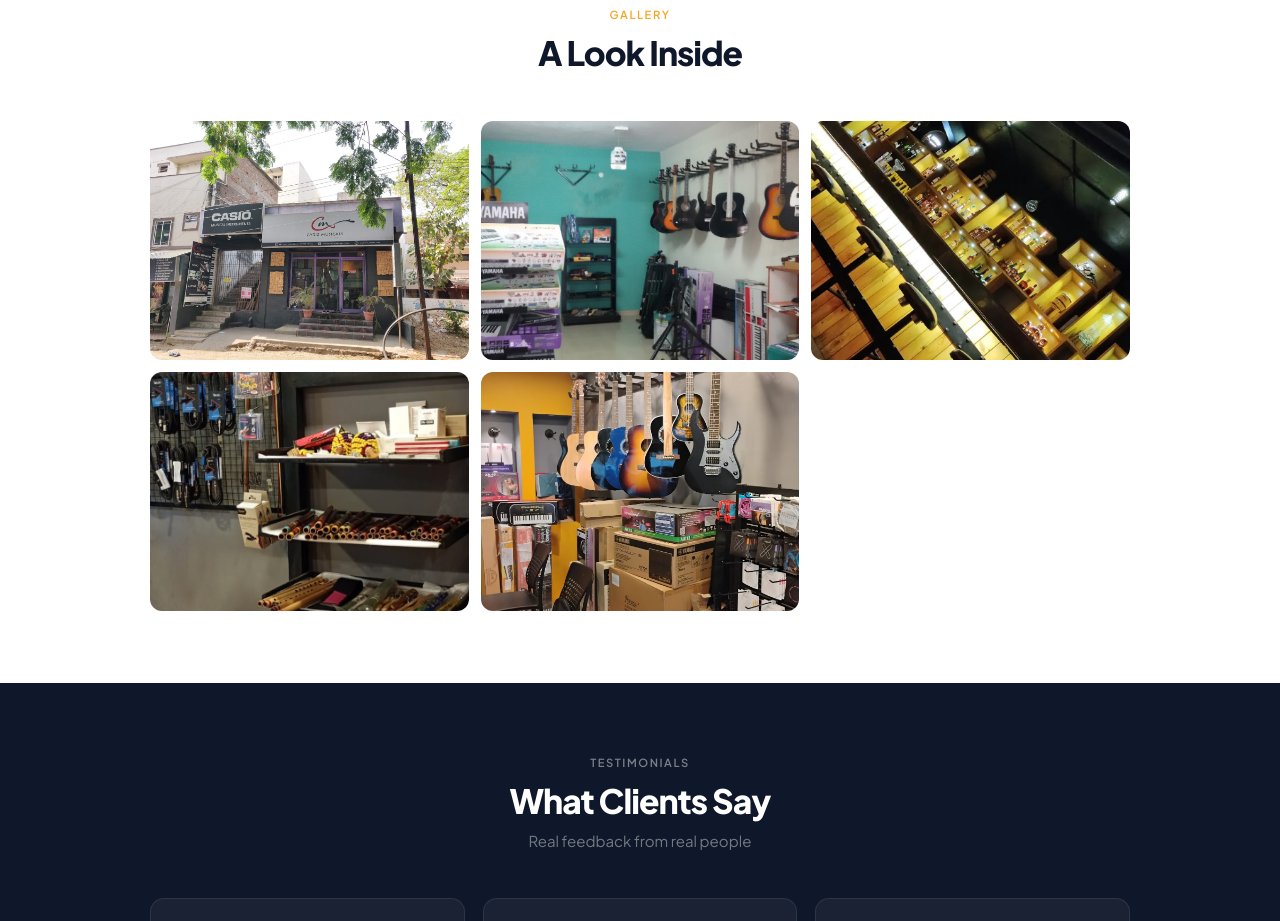
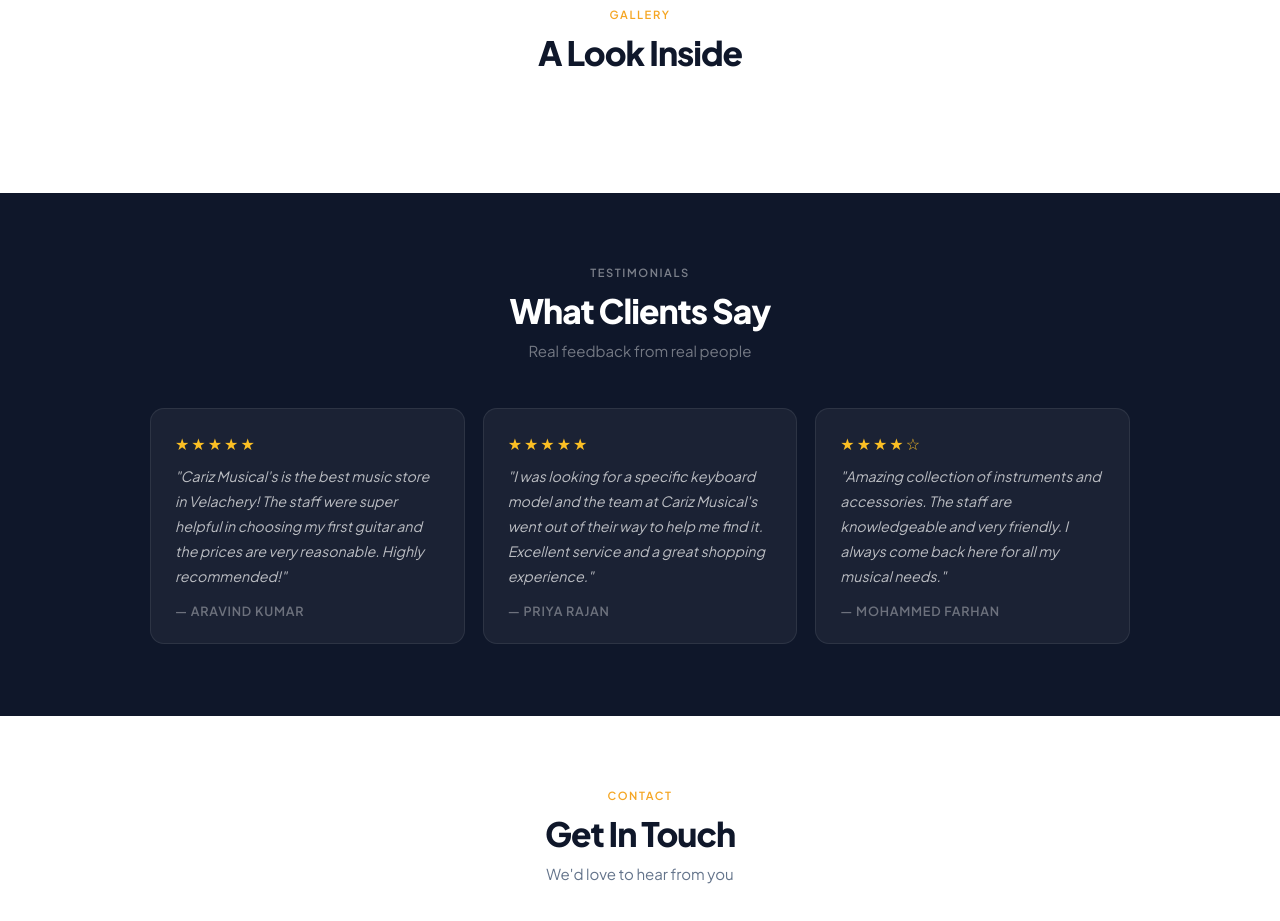
Before and after one commit to paidpromoaiglobal/biz-chijqb7p4fdujorp2mehaqrbyy, a plain HTML site: page index.html in a window 1280 px wide. Shown: the part 2900-3821 px from the top of the page. Drawn offline with Linux system fonts and the light colour scheme.

Commit message:
Remove all images from gallery

```diff
--- a/index.html
+++ b/index.html
@@ -189,7 +189,7 @@ footer{background:#020617;color:#334155;padding:28px 5vw;text-align:center;font-
   </div>
 </div>
 
-<section><div class="container"><div class="sec-center" data-r><p class="sec-eyebrow">Gallery</p><h2 class="sec-h2">A Look Inside</h2></div><div class="gallery-grid"><img src="./img/photo-0.jpg" alt="Cariz Musical's" loading="lazy" onerror="this.src='https://images.unsplash.com/photo-1504384308090-c894fdcc538d?w=1600&q=85&fit=crop&auto=format'"><img src="./img/photo-1.jpg" alt="Cariz Musical's" loading="lazy" onerror="this.src='https://images.unsplash.com/photo-1556761175-b413da4baf72?w=1600&q=85&fit=crop&auto=format'"><img src="./img/photo-2.jpg" alt="Cariz Musical's" loading="lazy" onerror="this.src='https://images.unsplash.com/photo-1507679799987-c73779587ccf?w=1600&q=85&fit=crop&auto=format'"><img src="./img/photo-3.jpg" alt="Cariz Musical's" loading="lazy" onerror="this.src='https://images.unsplash.com/photo-1497366216548-37526070297c?w=1600&q=85&fit=crop&auto=format'"><img src="./img/photo-4.jpg" alt="Cariz Musical's" loading="lazy" onerror="this.src='https://images.unsplash.com/photo-1497366754035-f200968a7efa?w=1600&q=85&fit=crop&auto=format'"></div></div></section>
+<section><div class="container"><div class="sec-center" data-r><p class="sec-eyebrow">Gallery</p><h2 class="sec-h2">A Look Inside</h2></div><div class="gallery-grid"></div></div></section>
 
 <section class="rv-bg">
   <div class="container">
```
